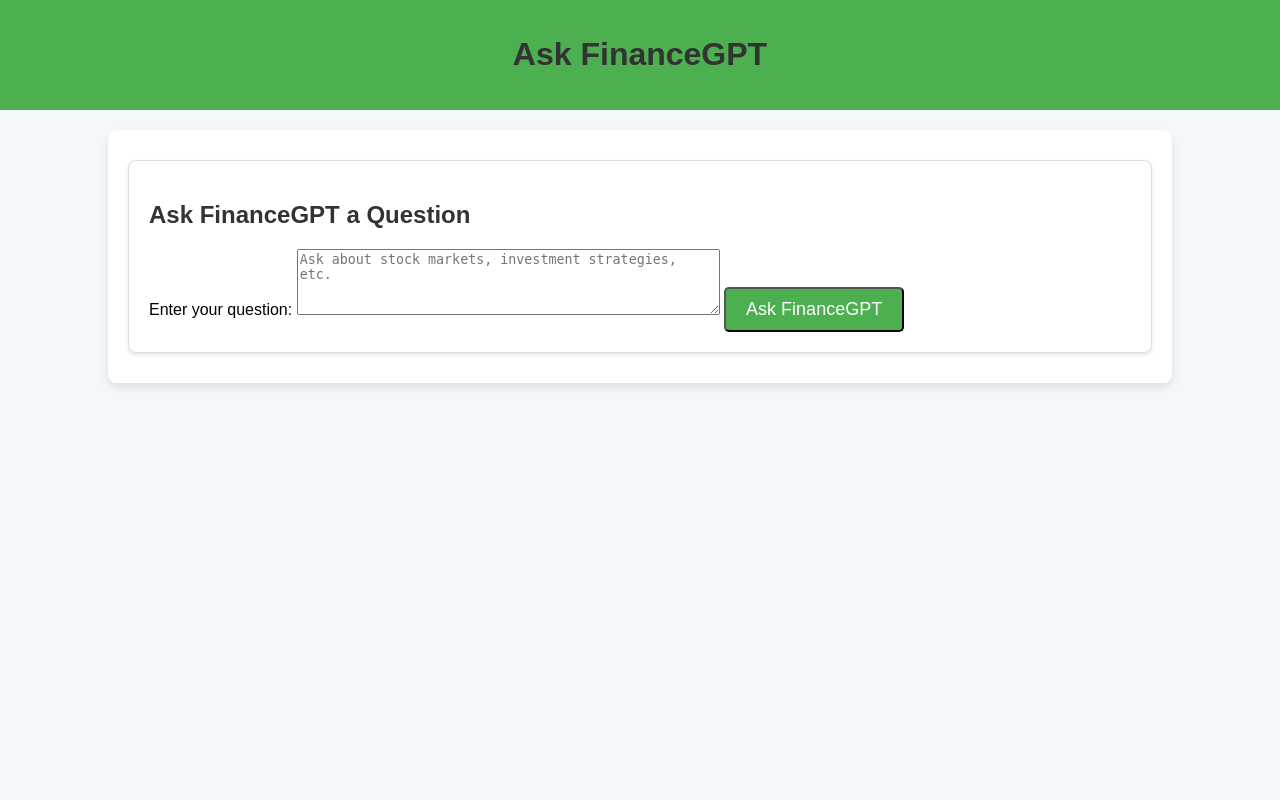
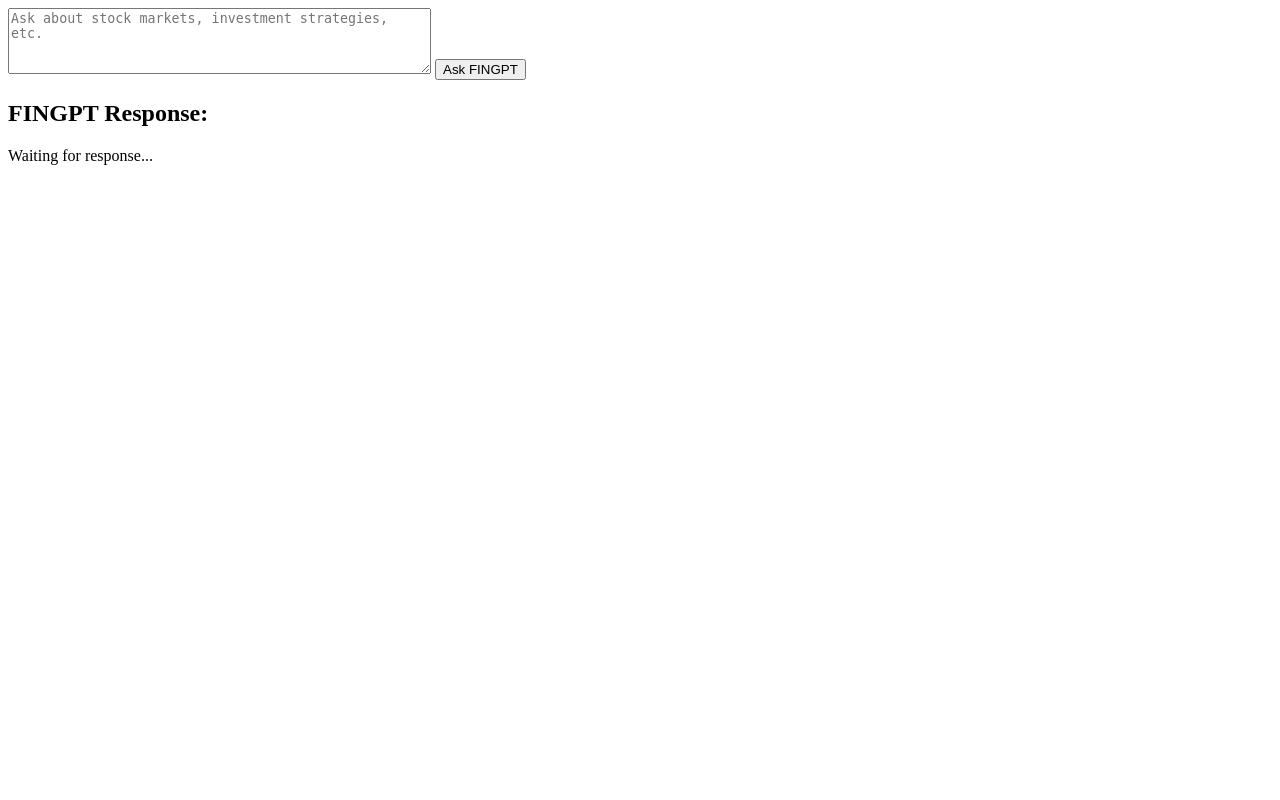
Before and after one commit to Mmadan128/Fintwin, a Django app: template simulations/templates/simulations/financegpt.html in a window 1280 px wide. Run offline with Django 5.2, Linux system fonts and the light colour scheme; the template is opened without the code that fills it, so the values that code supplies are empty.

Commit message:
fingpt response

```diff
--- a/simulations/templates/simulations/financegpt.html
+++ b/simulations/templates/simulations/financegpt.html
@@ -1,79 +1,42 @@
-<!DOCTYPE html>
-<html lang="en">
-<head>
-    <meta charset="UTF-8">
-    <meta name="viewport" content="width=device-width, initial-scale=1.0">
-    <title>FinanceGPT</title>
-    <style>
-        body {
-            font-family: Arial, sans-serif;
-            background-color: #f4f7fc;
-            margin: 0;
-            padding: 0;
-        }
-        header {
-            background-color: #4CAF50;
-            color: white;
-            padding: 15px;
-            text-align: center;
-        }
-        .container {
-            width: 80%;
-            margin: 20px auto;
-            background-color: white;
-            padding: 20px;
-            border-radius: 8px;
-            box-shadow: 0 4px 8px rgba(0, 0, 0, 0.1);
-        }
-        h1, h2 {
-            color: #333;
-        }
-        .card {
-            background-color: #ffffff;
-            padding: 20px;
-            border: 1px solid #ddd;
-            border-radius: 8px;
-            box-shadow: 0 2px 4px rgba(0, 0, 0, 0.1);
-            margin: 10px 0;
-        }
-        .button {
-            display: inline-block;
-            padding: 10px 20px;
-            background-color: #4CAF50;
-            color: white;
-            text-decoration: none;
-            border-radius: 5px;
-            font-size: 18px;
-        }
-        .button:hover {
-            background-color: #45a049;
-        }
-    </style>
-</head>
-<body>
+<form id="financegpt-form">
+    <textarea
+        id="gpt_prompt"
+        name="gpt_prompt"
+        rows="4"
+        cols="50"
+        placeholder="Ask about stock markets, investment strategies, etc."
+    ></textarea>
+    <button type="submit" class="button">Ask FINGPT</button>
+</form>
 
-<header>
-    <h1>Ask FinanceGPT</h1>
-</header>
-
-<div class="container">
-    <div class="card">
-        <h2>Ask FinanceGPT a Question</h2>
-        <form method="POST">
-            {% csrf_token %}
-            <label for="gpt_prompt">Enter your question:</label>
-            <textarea id="gpt_prompt" name="gpt_prompt" rows="4" cols="50" placeholder="Ask about stock markets, investment strategies, etc."></textarea>
-            <button type="submit" class="button">Ask FinanceGPT</button>
-        </form>
-    </div>
-
-    {% if gpt_response %}
-    <div class="card">
-        <h2>FinanceGPT Response:</h2>
-        <p>{{ gpt_response }}</p>
-    </div>
-    {% endif %}
+<div class="card2">
+    <h2>FINGPT Response:</h2>
+    <div class="response" id="response-box">Waiting for response...</div>
 </div>
 
-</body>
-</html>
+<script>
+    document.getElementById("financegpt-form").addEventListener("submit", function(event) {
+        event.preventDefault();  // Prevent form from reloading the page
+
+        let prompt = document.getElementById("gpt_prompt").value;
+        let responseBox = document.getElementById("response-box");
+
+        responseBox.innerHTML = "Generating response..."; // Show loading message
+
+        fetch("{% url 'financegpt_view' %}", {
+            method: "POST",
+            headers: {
+                "X-CSRFToken": "{{ csrf_token }}",
+                "Content-Type": "application/x-www-form-urlencoded",
+            },
+            body: "gpt_prompt=" + encodeURIComponent(prompt),
+        })
+        .then(response => response.json())
+        .then(data => {
+            responseBox.innerHTML = data.response;  // Show GPT response
+        })
+        .catch(error => {
+            responseBox.innerHTML = "Error getting response!";
+        });
+    });
+</script>
```
Also changed, not shown: simulations/views.py (+4 -13 lines), simulations/templates/simulations/market_data.html (renamed from simulations/templates/simulations/stock_data.html).
